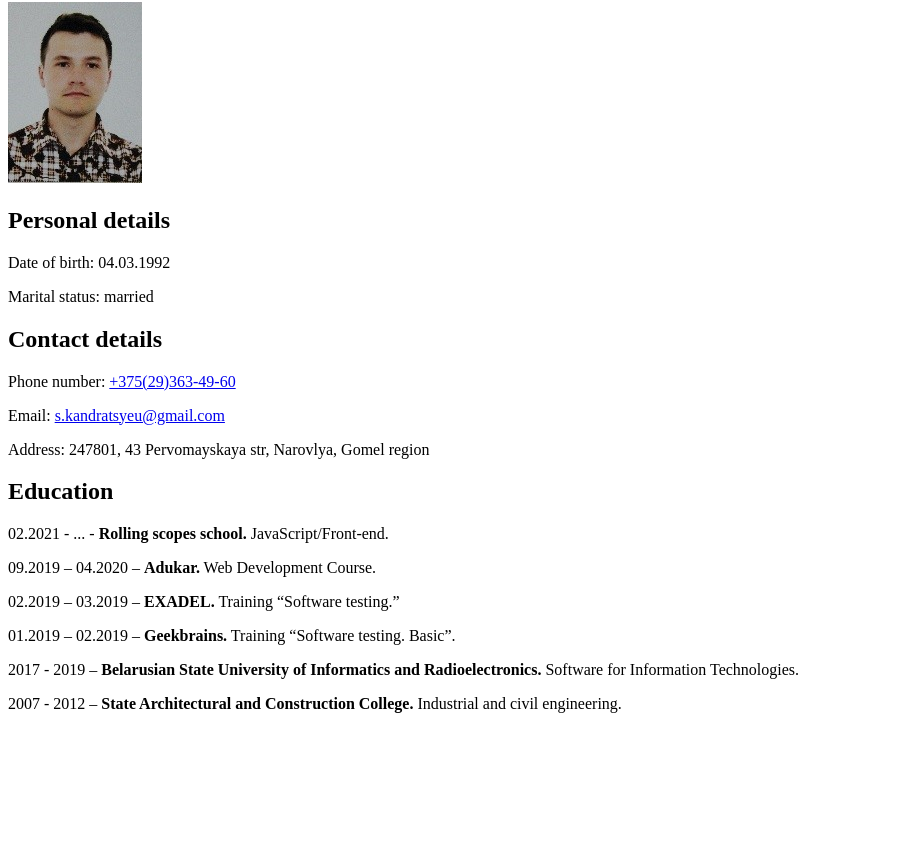
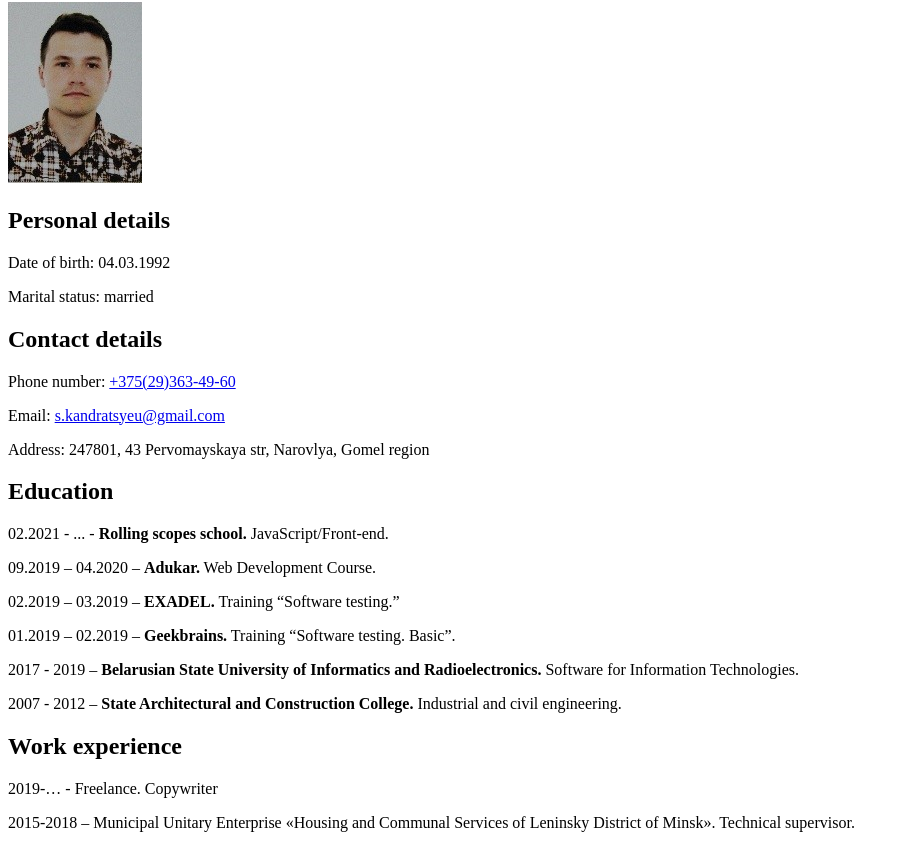
Before and after one commit to Kandratsyeu/rsschool-cv, a plain HTML site: page index.html in a window 1280 px wide. Shown: the part 78-926 px from the top of the page, without its empty margins (0-904 px from the left). Before the commit the page ends 807 px from the top, so only its background shows below. Drawn offline with Linux system fonts and the light colour scheme.

Commit message:
feat: add work experience section

```diff
--- a/index.html
+++ b/index.html
@@ -49,6 +49,14 @@
           civil engineering.
         </p>
       </section>
+      <section>
+        <h2>Work experience</h2>
+        <p>2019-… - Freelance. Copywriter</p>
+        <p>
+          2015-2018 – Municipal Unitary Enterprise «Housing and Communal
+          Services of Leninsky District of Minsk». Technical supervisor.
+        </p>
+      </section>
     </main>
     <footer></footer>
   </body>
```
